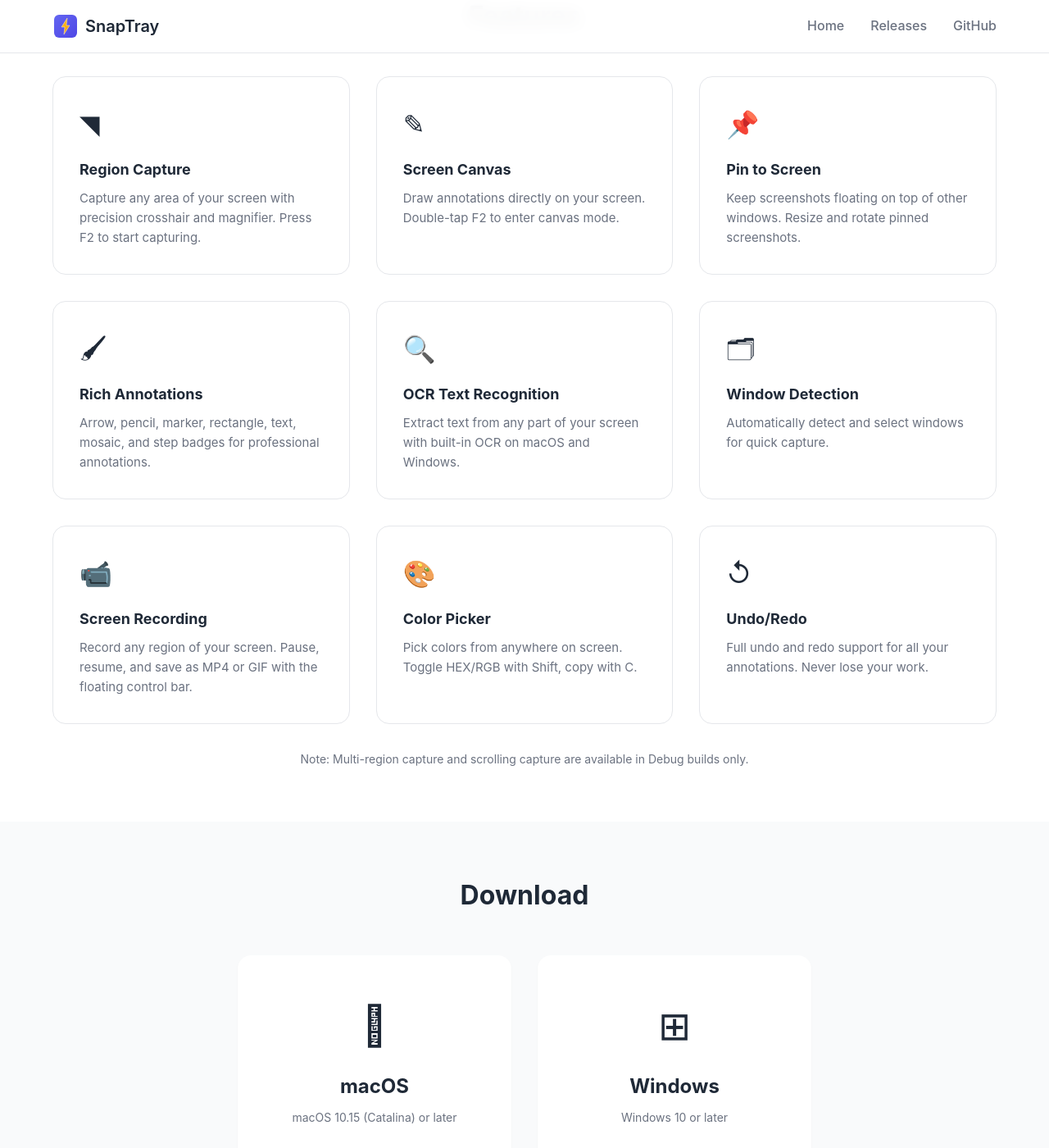
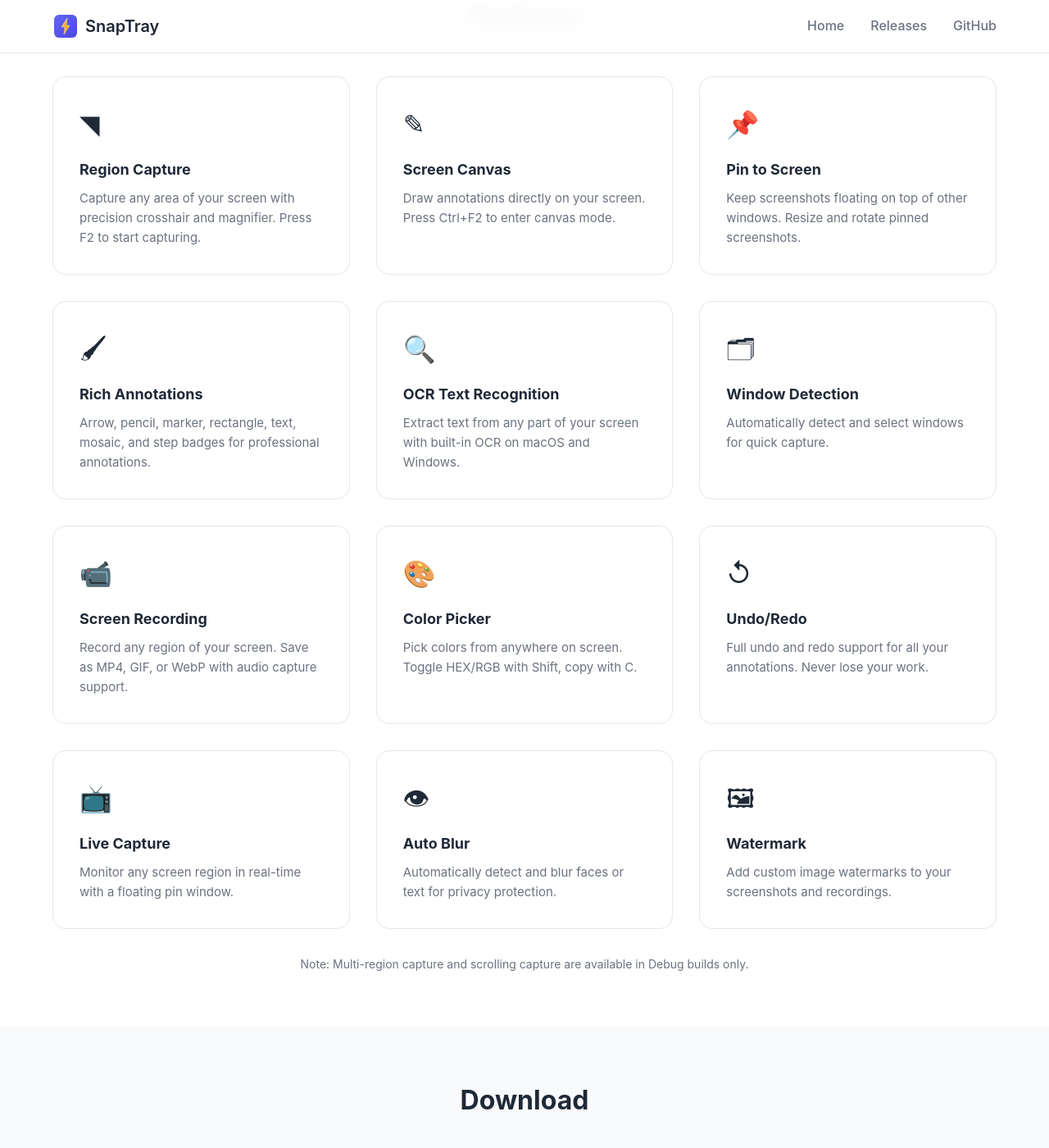
Before and after one commit to victorfu/snap-tray, a Jekyll site: the page built from docs/index.md, in a window 1280 px wide and 1400 px high, scrolled down 662 px. Shown: the whole window at 82% size. Built offline with Jekyll 4.4.1, drawn with Linux system fonts in a browser that asks for light colours; some of the changed text lies outside the part shown.

Commit message:
feat(docs): Updates download and features

```diff
--- a/docs/_includes/downloads.html
+++ b/docs/_includes/downloads.html
@@ -15,14 +15,17 @@
         <div class="platform-icon">&#8862;</div>
         <h3>Windows</h3>
         <p class="requirements">Windows 10 or later</p>
-        <a id="download-windows" href="#" class="btn btn-download" style="display: none;">
+        <a href="https://apps.microsoft.com/detail/9p38m1hx9hvc" class="btn btn-store" target="_blank" rel="noopener">
+          Get from Microsoft Store
+        </a>
+        <a id="download-windows" href="#" class="btn btn-alt" style="display: none;">
           Download .exe <span class="version"></span>
         </a>
-        <p id="no-windows-release" class="requirements">No release available yet</p>
+        <p id="no-windows-release" class="requirements" style="font-size: 0.75rem;">Or download from GitHub releases</p>
       </div>
     </div>
     <p class="unsigned-note">
-      Note: Installers are not code-signed. On macOS, right-click and select "Open". On Windows, click "More info" then "Run anyway".
+      Note: macOS installer is not code-signed. Right-click and select "Open" to run.
     </p>
   </div>
 </section>
--- a/docs/_includes/features.html
+++ b/docs/_includes/features.html
@@ -10,7 +10,7 @@
       <div class="feature-card">
         <div class="feature-icon">&#9998;</div>
         <h3>Screen Canvas</h3>
-        <p>Draw annotations directly on your screen. Double-tap F2 to enter canvas mode.</p>
+        <p>Draw annotations directly on your screen. Press Ctrl+F2 to enter canvas mode.</p>
       </div>
       <div class="feature-card">
         <div class="feature-icon">&#128204;</div>
@@ -35,7 +35,7 @@
       <div class="feature-card">
         <div class="feature-icon">&#128249;</div>
         <h3>Screen Recording</h3>
-        <p>Record any region of your screen. Pause, resume, and save as MP4 or GIF with the floating control bar.</p>
+        <p>Record any region of your screen. Save as MP4, GIF, or WebP with audio capture support.</p>
       </div>
       <div class="feature-card">
         <div class="feature-icon">&#127912;</div>
@@ -47,6 +47,21 @@
         <h3>Undo/Redo</h3>
         <p>Full undo and redo support for all your annotations. Never lose your work.</p>
       </div>
+      <div class="feature-card">
+        <div class="feature-icon">&#128250;</div>
+        <h3>Live Capture</h3>
+        <p>Monitor any screen region in real-time with a floating pin window.</p>
+      </div>
+      <div class="feature-card">
+        <div class="feature-icon">&#128065;</div>
+        <h3>Auto Blur</h3>
+        <p>Automatically detect and blur faces or text for privacy protection.</p>
+      </div>
+      <div class="feature-card">
+        <div class="feature-icon">&#128444;</div>
+        <h3>Watermark</h3>
+        <p>Add custom image watermarks to your screenshots and recordings.</p>
+      </div>
     </div>
     <p class="feature-note">Note: Multi-region capture and scrolling capture are available in Debug builds only.</p>
   </div>
--- a/docs/_sass/main.scss
+++ b/docs/_sass/main.scss
@@ -179,6 +179,38 @@
   .version {
     opacity: 0.8;
     font-size: 0.875rem;
+    margin-left: $spacing-xs;
+  }
+}
+
+.btn-store {
+  background: #0078D4;
+  color: white;
+  padding: $spacing-md $spacing-lg;
+  font-size: 1.125rem;
+  width: 100%;
+  justify-content: center;
+  margin-bottom: $spacing-sm;
+
+  &:hover {
+    background: #106EBE;
+  }
+}
+
+.btn-alt {
+  background: transparent;
+  color: $text-muted;
+  border: 1px solid $border-color;
+  font-size: 0.875rem;
+
+  &:hover {
+    background: $bg-light;
+    color: $text-color;
+  }
+
+  .version {
+    opacity: 0.8;
+    font-size: 0.75rem;
     margin-left: $spacing-xs;
   }
 }
```
